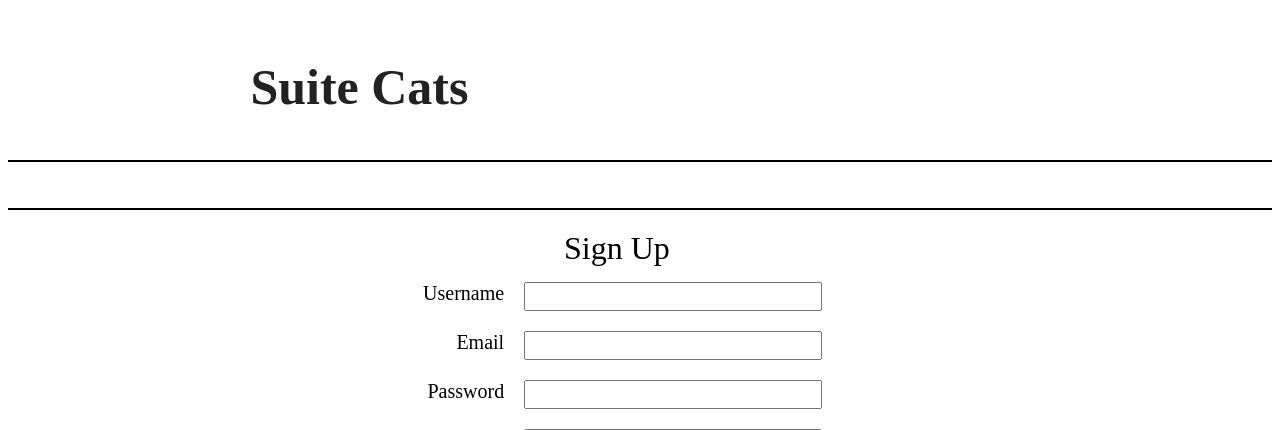
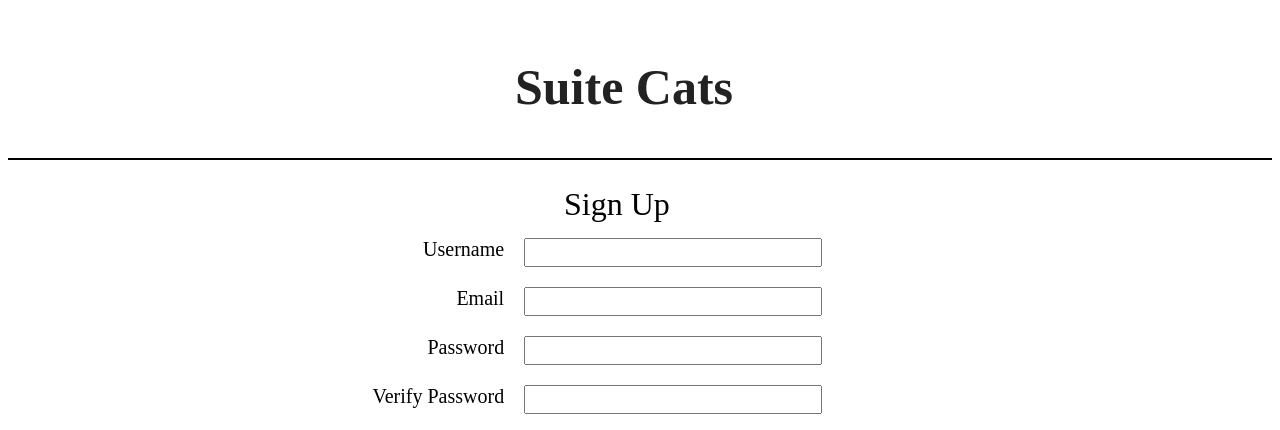
Before and after one commit to MatthewRupchan/SuiteCats, a PHP site: page /webpages/sign_up.html in a window 1280 px wide. Shown: the top 430 px of the page. Run offline with PHP 8.4, Linux system fonts and the light colour scheme.

Commit message:
Custom_Sign_Up_Header

```diff
--- a/css/sign_up.css
+++ b/css/sign_up.css
@@ -1,8 +1,26 @@
 /*
 Table of contents:
-1-Main Page Sections
-2-Sign Up Rows
+1-Header Changes
+2-Main Page Sections
+3-Sign Up Rows
 */
+
+/*
+Header Changes
+*/
+#website_header{
+	border-bottom: 0px;
+	min-width: 400px;
+}
+
+header{
+	height: 150px;
+	border-bottom: solid black 2px;
+}
+
+#website_title{
+	margin-left: calc(50% - 125px);
+}
 
 /*
 Main Page Sections
```
